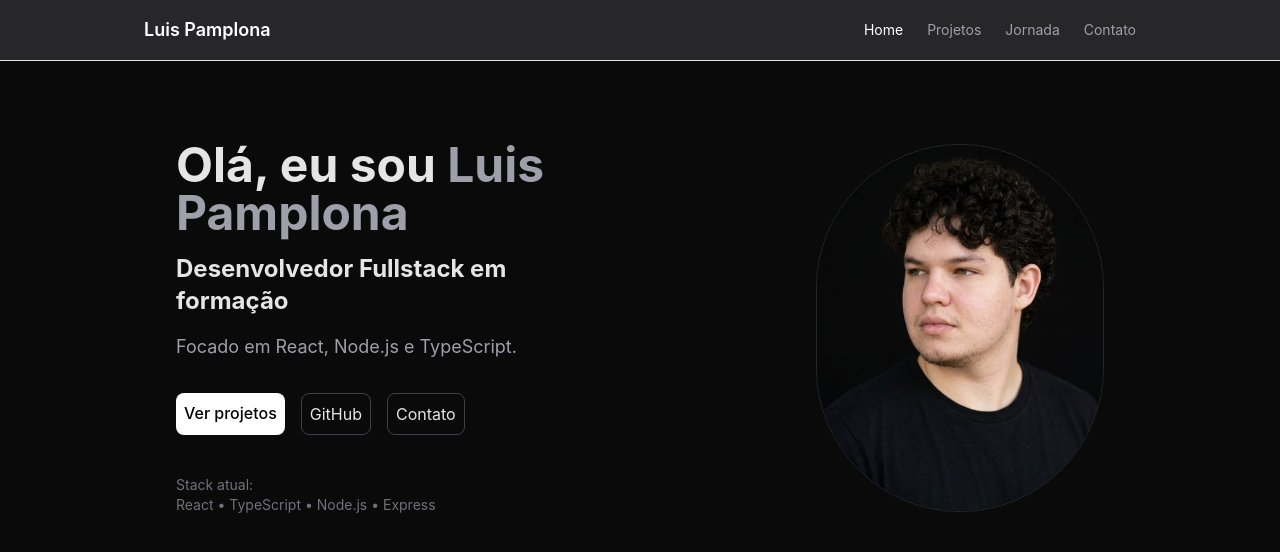
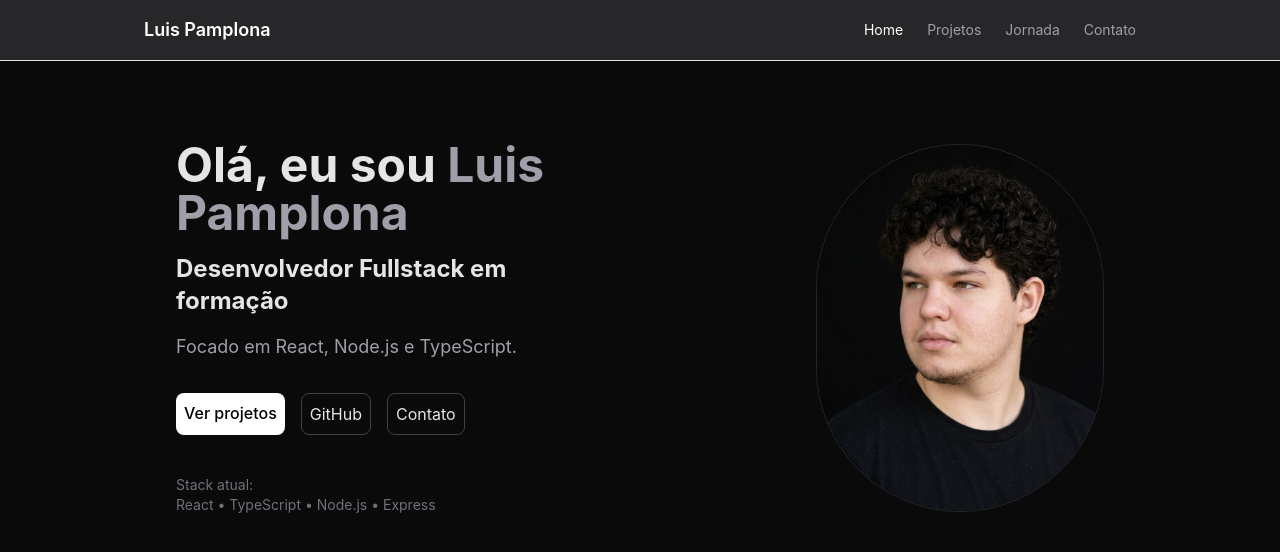
Before and after one commit to LuisFPamplona/Portfolio, a React (Vite) app: page / in a window 1280 px wide. Shown: the top 552 px of the page. Built offline with nearby package versions, Linux system fonts and the light colour scheme.

Commit message:
Fix profile image path and update asset

```diff
--- a/src/pages/Home/index.tsx
+++ b/src/pages/Home/index.tsx
@@ -60,7 +60,7 @@ const Home = () => {
 
         <div className="flex justify-center md:justify-end">
           <img
-            src="public/eu-mesmo.jpeg"
+            src="/eu-mesmo.jpeg"
             alt="Foto de perfil"
             className="w-72 h-92 object-cover rounded-full border border-zinc-800"
           />
```
Also changed, not shown: public/eu-mesmo.jpeg.
